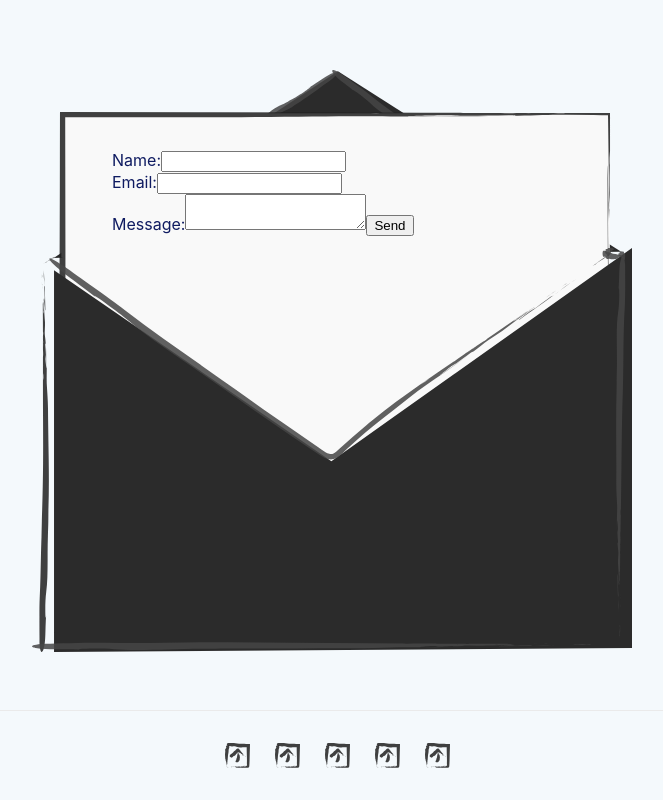
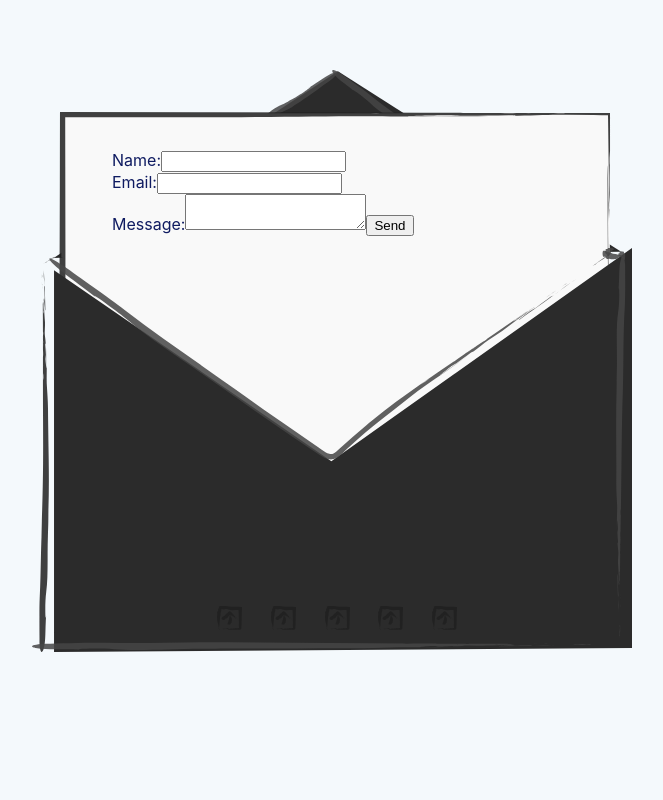
Before and after one commit to AbrarChowdhury/next-portfolio, a Next.js app: page / in a window 1280 px wide. Shown: the part 3136-3936 px from the top of the page, without its empty margins (308-971 px from the left). After the commit the page ends 3846 px from the top, so only its background shows below. Built offline with nearby package versions, Linux system fonts and the light colour scheme.

Commit message:
place fake socials

```diff
--- a/components/Contact.js
+++ b/components/Contact.js
@@ -1,5 +1,6 @@
 import React, { useState } from "react"
 import emailjs from "@emailjs/browser"
+import Socials from "./Socials"
 
 const ContactForm = () => {
   const [formState, setFormState] = useState({
@@ -49,6 +50,9 @@ const ContactForm = () => {
         }}
       >
         <img src='mail.svg' width='600vw' />
+        <div style={{ display: "flex", justifyContent: "center", marginTop:"-50px" }}>
+          <Socials />
+        </div>
         <form
           id='contact-form'
           onSubmit={handleSubmit}
--- a/components/Socials.js
+++ b/components/Socials.js
@@ -7,7 +7,7 @@ const Socials = () => {
         display: "flex",
         flexDirection: "row",
         justifyContent: "space-between",
-        minWidth:"250px"
+        width: "250px",
       }}
     >
       <Social src='socials/github.svg' href='www.hoglu.com' />
--- a/pages/index.js
+++ b/pages/index.js
@@ -90,9 +90,9 @@ export default function Home() {
       </main>
       <ContactForm />
 
-      <footer className={styles.footer}>
+      {/* <footer className={styles.footer}>
         <Socials />
-      </footer>
+      </footer> */}
     </div>
   )
 }
```
